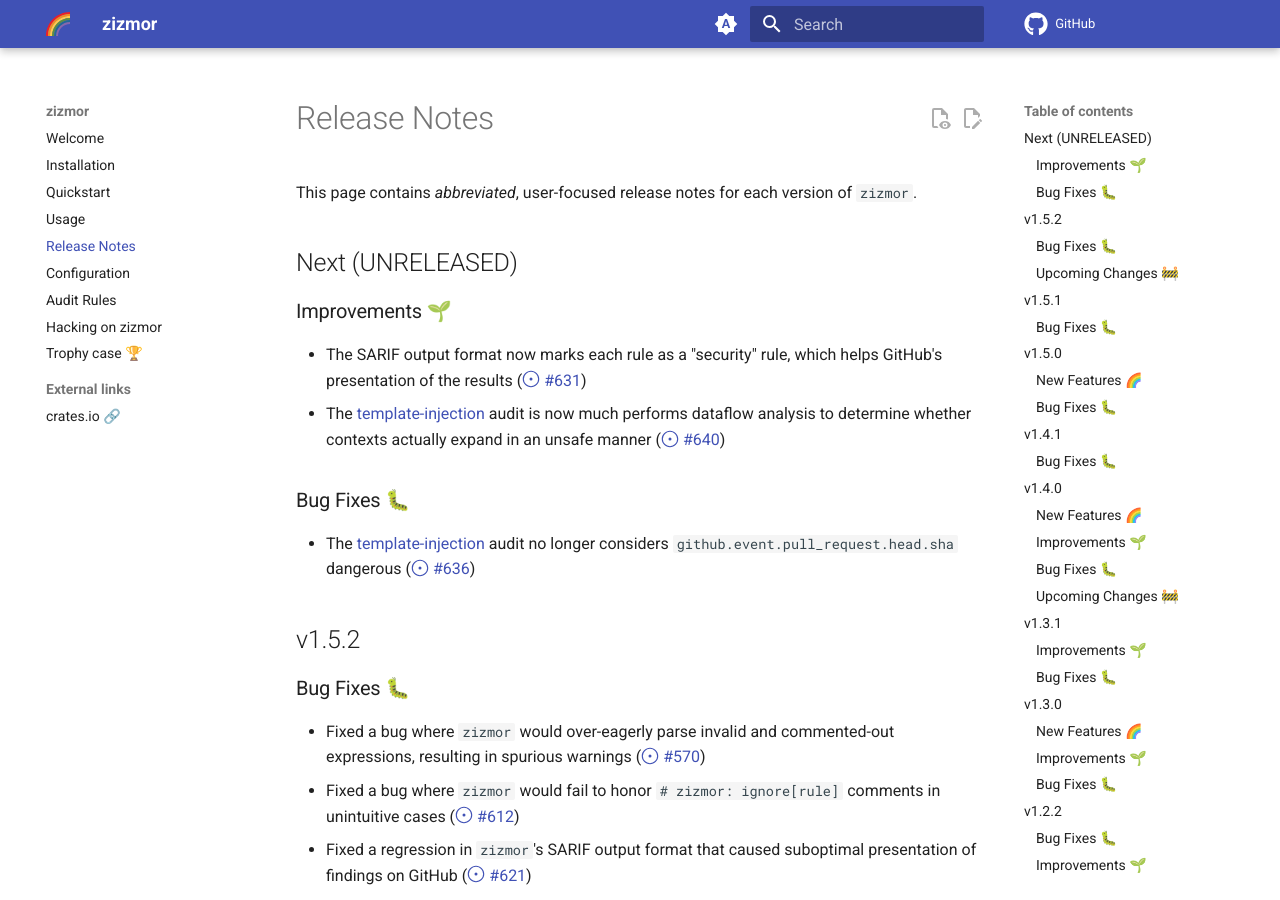
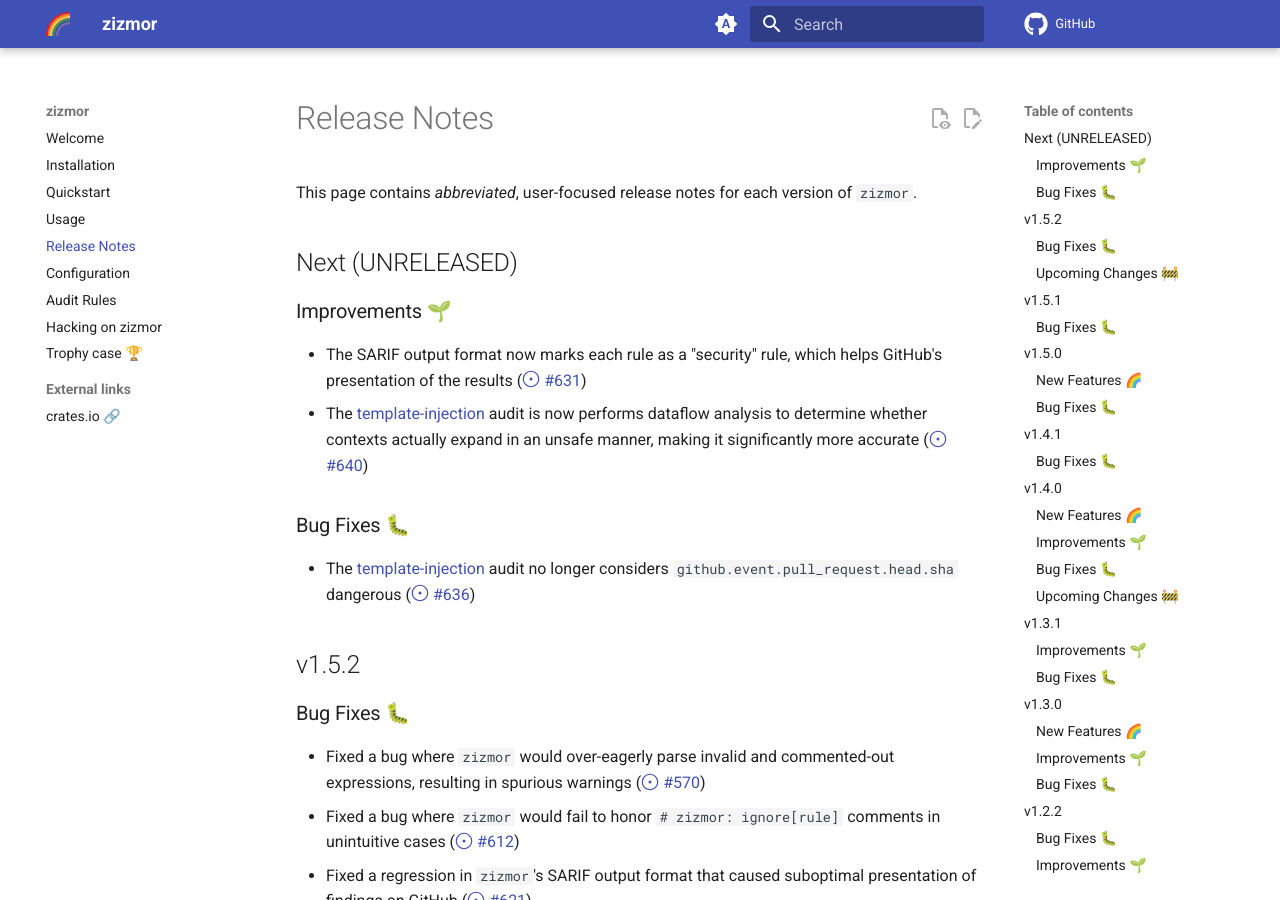
Before and after one commit to zizmorcore/zizmor, an MkDocs documentation site: the page built from docs/release-notes.md, in a window 1280 px wide and 900 px high. Built offline with MkDocs 1.6.1 and Material for MkDocs 9.7.7, drawn with Linux system fonts in a browser that asks for light colours; comment, search, counter and statistics services are not loaded.

Commit message:
fixup release notes

```diff
--- a/docs/release-notes.md
+++ b/docs/release-notes.md
@@ -13,8 +13,9 @@
 
 * The SARIF output format now marks each rule as a "security" rule,
   which helps GitHub's presentation of the results (#631)
-* The [template-injection] audit is now much performs dataflow analysis
-  to determine whether contexts actually expand in an unsafe manner (#640)
+* The [template-injection] audit is now performs dataflow analysis
+  to determine whether contexts actually expand in an unsafe manner,
+  making it significantly more accurate (#640)
 
 ### Bug Fixes 🐛
 
```
